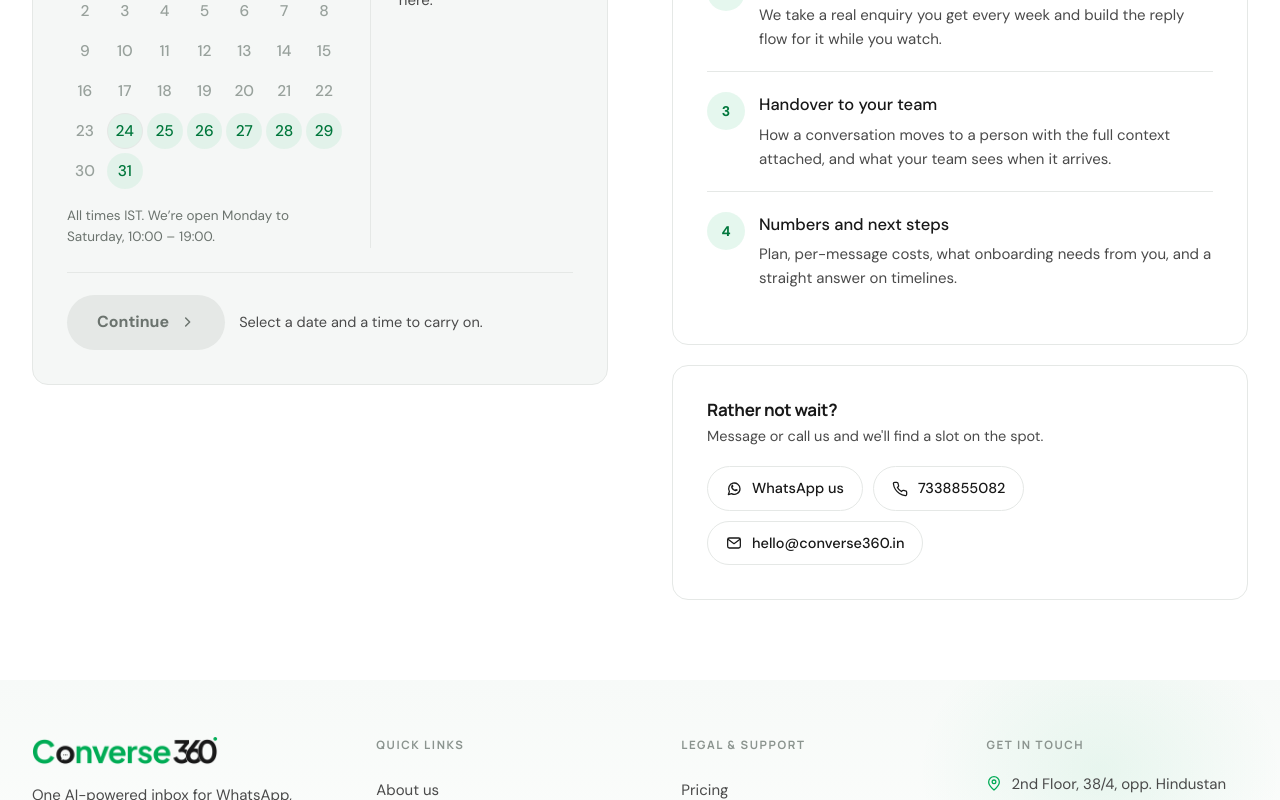
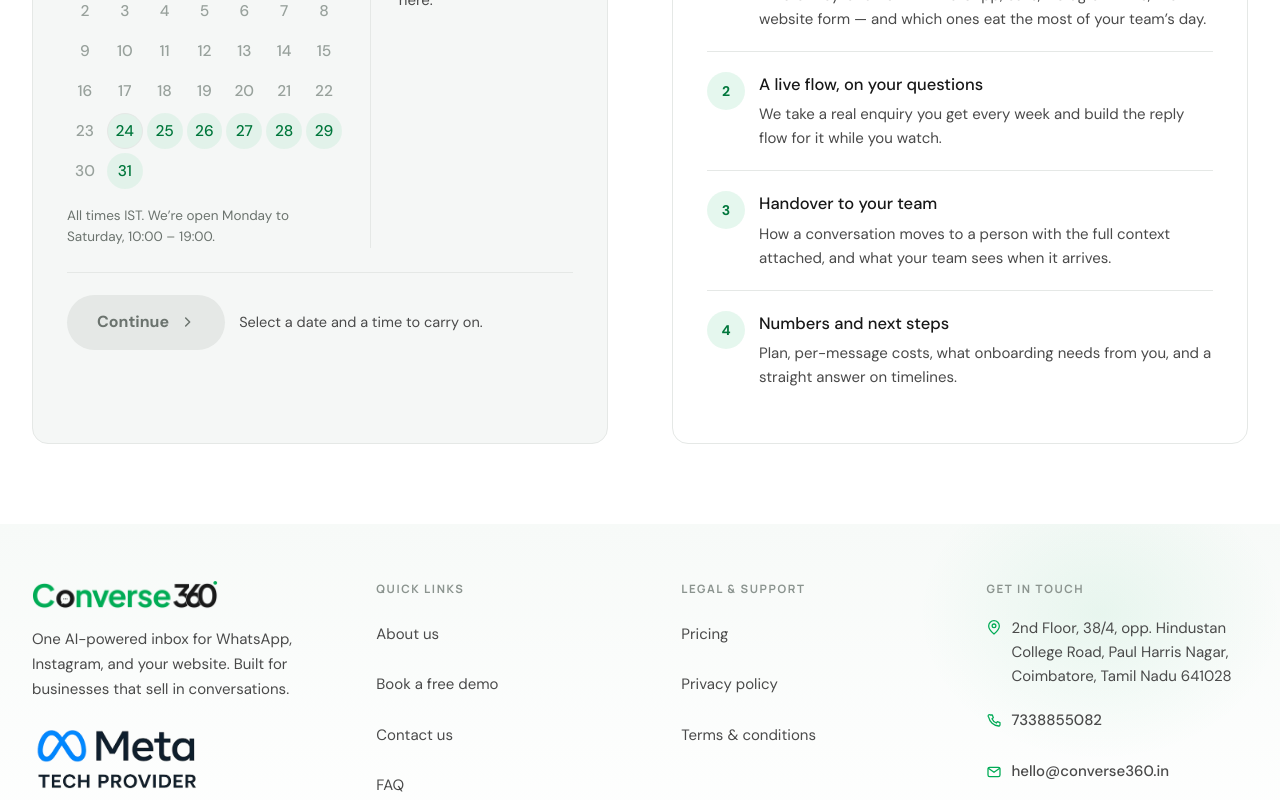
Before and after one commit to ram97510/converse360, a Next.js app: page /book-a-demo in a window 1280 px wide. Shown: the part 995-1795 px from the top of the page. Built offline with nearby package versions, Linux system fonts and the light colour scheme.

Commit message:
feat: add DemoBody and PricingBody components to site structure

```diff
--- a/components/demo/DemoBody.tsx
+++ b/components/demo/DemoBody.tsx
@@ -909,23 +909,23 @@ export default function DemoBody() {
       <section style={{ maxWidth: '1440px', margin: '0 auto', padding: 'clamp(48px,6.5vw,80px) clamp(20px,4vw,32px)' }}>
         {stepper}
 
+        <h2 style={{ fontSize: 'clamp(24px,3.2vw,32px)', fontWeight: '700', letterSpacing: '-0.03em', marginBottom: '12px' }}>
+          {heading.title}
+        </h2>
+        <p style={{ fontSize: '16.5px', lineHeight: '1.65', color: 'var(--color-text-muted)', marginBottom: '24px' }}>
+          {heading.body}
+        </p>
+
         <div
           style={{
             display: 'grid',
             gridTemplateColumns: 'repeat(auto-fit,minmax(min(340px,100%),1fr))',
             gap: 'clamp(32px,5vw,64px)',
-            alignItems: 'start',
+            alignItems: 'stretch',
           }}
         >
-          <div style={{ minWidth: '0' }}>
-            <h2 style={{ fontSize: 'clamp(24px,3.2vw,32px)', fontWeight: '700', letterSpacing: '-0.03em', marginBottom: '12px' }}>
-              {heading.title}
-            </h2>
-            <p style={{ fontSize: '16.5px', lineHeight: '1.65', color: 'var(--color-text-muted)', marginBottom: '24px' }}>
-              {heading.body}
-            </p>
-
-            <div style={{ ...CARD, background: 'var(--color-surface)' }}>
+          <div style={{ display: 'flex', flexDirection: 'column', minWidth: '0' }}>
+            <div style={{ ...CARD, flex: 1, background: 'var(--color-surface)' }}>
               {step === 1 && (
                 <>
                   <div className="demo-picker" style={{ display: 'grid', gridTemplateColumns: 'minmax(0,1.15fr) minmax(0,0.85fr)', gap: 'clamp(18px,2.5vw,28px)' }}>
@@ -958,7 +958,7 @@ export default function DemoBody() {
           </div>
 
           <div style={{ display: 'flex', flexDirection: 'column', minWidth: '0' }}>
-            <div style={CARD}>
+            <div style={{ ...CARD, flex: 1 }}>
               <h3 style={{ fontSize: '17px', fontWeight: '700', letterSpacing: '-0.02em', marginBottom: '6px' }}>
                 What the twenty minutes covers
               </h3>
@@ -980,37 +980,6 @@ export default function DemoBody() {
                 </div>
               ))}
             </div>
-
-            <div style={{ ...CARD, marginTop: '20px' }}>
-              <h3 style={{ fontSize: '17px', fontWeight: '700', letterSpacing: '-0.02em', marginBottom: '6px' }}>
-                Rather not wait?
-              </h3>
-              <p style={{ fontSize: '14.5px', lineHeight: '1.6', color: 'var(--color-text-muted)', marginBottom: '18px' }}>
-                Message or call us and we&apos;ll find a slot on the spot.
-              </p>
-              <div style={{ display: 'flex', flexWrap: 'wrap', gap: '10px' }}>
-                <Hx as="a" href="https://wa.me/917338855082" target="_blank" rel="noopener noreferrer" style={PILL} hoverStyle={PILL_HOVER}>
-                  <svg width="16" height="16" viewBox="0 0 24 24" fill="none" stroke="currentColor" strokeWidth="1.9" strokeLinecap="round" strokeLinejoin="round" aria-hidden="true">
-                    <path d="M21 11.5a8.5 8.5 0 0 1-12.6 7.4L3.5 20.5l1.6-4.8A8.5 8.5 0 1 1 21 11.5z" />
-                    <path d="M8.8 9c.3 2.6 2.6 4.9 5.2 5.2l1-1.4 1.7.7a4.6 4.6 0 0 1-6-1.2 4.6 4.6 0 0 1-1.2-6l.7 1.7z" />
-                  </svg>
-                  WhatsApp us
-                </Hx>
-                <Hx as="a" href="tel:7338855082" style={{ ...PILL, whiteSpace: 'nowrap' }} hoverStyle={PILL_HOVER}>
-                  <svg width="16" height="16" viewBox="0 0 24 24" fill="none" stroke="currentColor" strokeWidth="1.9" strokeLinecap="round" strokeLinejoin="round" aria-hidden="true">
-                    <path d="M22 16.9v3a2 2 0 0 1-2.2 2 19.8 19.8 0 0 1-8.6-3.1 19.5 19.5 0 0 1-6-6A19.8 19.8 0 0 1 2.1 4.2 2 2 0 0 1 4.1 2h3a2 2 0 0 1 2 1.7c.1 1 .4 1.9.7 2.8a2 2 0 0 1-.5 2.1L8.1 9.8a16 16 0 0 0 6 6l1.2-1.2a2 2 0 0 1 2.1-.5c.9.3 1.8.6 2.8.7a2 2 0 0 1 1.8 2.1z" />
-                  </svg>
-                  7338855082
-                </Hx>
-                <Hx as="a" href="mailto:hello@converse360.in" style={{ ...PILL, overflowWrap: 'break-word' }} hoverStyle={PILL_HOVER}>
-                  <svg width="16" height="16" viewBox="0 0 24 24" fill="none" stroke="currentColor" strokeWidth="1.9" strokeLinecap="round" strokeLinejoin="round" aria-hidden="true">
-                    <rect x="2.5" y="4.5" width="19" height="15" rx="2.5" />
-                    <path d="m3 6.5 9 6.5 9-6.5" />
-                  </svg>
-                  hello@converse360.in
-                </Hx>
-              </div>
-            </div>
           </div>
         </div>
       </section>
--- a/components/pricing/PricingBody.tsx
+++ b/components/pricing/PricingBody.tsx
@@ -63,8 +63,7 @@ export default function PricingBody() {
             <div role="tablist" aria-label="Billing period" style={{ display: "inline-flex", alignItems: "center", gap: "4px", background: "var(--color-surface)", border: "1px solid var(--color-divider)", borderRadius: "999px", padding: "5px" }}>
               <button type="button" role="tab" aria-selected={isMonthly} onClick={pickMonthly} style={{ font: "inherit", cursor: "pointer", border: "0", borderRadius: "999px", padding: "10px 22px", fontSize: "14.5px", fontWeight: "600", background: mBg, color: mFg, boxShadow: mShadow }}>Monthly</button>
               <button type="button" role="tab" aria-selected={isYearly} onClick={pickYearly} style={{ font: "inherit", cursor: "pointer", border: "0", borderRadius: "999px", padding: "10px 22px", fontSize: "14.5px", fontWeight: "600", background: yBg, color: yFg, boxShadow: yShadow, display: "inline-flex", alignItems: "center", gap: "9px" }}>Yearly{' '}
-                <span style={{ fontSize: "10.5px", fontWeight: "700", letterSpacing: "0.06em", textTransform: "uppercase", color: "var(--color-accent-600)" }}>Save
-                  10%</span></button>
+                <span style={{ fontSize: "10px", fontWeight: "700", letterSpacing: "0.04em", textTransform: "uppercase", color: "#15803d", background: "#dcfce7", padding: "3px 7px", borderRadius: "4px", lineHeight: "1" }}>Save 10%</span></button>
             </div>
           </div>
           <div style={{ display: "grid", gridTemplateColumns: "repeat(auto-fit,minmax(min(260px,100%),1fr))", gap: "20px", alignItems: "stretch" }}>
@@ -79,7 +78,7 @@ export default function PricingBody() {
               </div>
               <div style={{ fontSize: "12.5px", color: "var(--color-text-muted)", marginTop: "8px", marginBottom: "22px" }}>{n1}</div>
               <Hx link className="btn-fx btn-fx-brand" href="/contact" style={{ display: "block", textAlign: "center", background: "var(--brand)", color: "var(--color-bg)", fontSize: "15px", fontWeight: "700", padding: "14px 18px", borderRadius: "999px", marginBottom: "24px" }} hoverStyle={{ background: "var(--color-text)" }}>Start for free</Hx>
-              <div style={{ background: "var(--color-surface)", border: "1px solid var(--color-divider)", borderRadius: "10px", padding: "14px 15px", marginBottom: "24px" }}>
+              <div style={{ fontFamily: "Manrope, sans-serif", background: "var(--color-surface)", border: "1px solid var(--color-divider)", borderRadius: "10px", padding: "14px 15px", marginBottom: "24px" }}>
                 <div style={{ fontSize: "10.5px", fontWeight: "700", letterSpacing: "0.1em", textTransform: "uppercase", color: "var(--color-accent-600)", marginBottom: "12px" }}>
                   {' '}Per template message</div>
                 <div style={{ display: "flex", flexDirection: "column", gap: "9px", fontSize: "13.5px" }}>
@@ -232,7 +231,7 @@ export default function PricingBody() {
               </div>
               <div style={{ fontSize: "12.5px", color: "var(--color-text-muted)", marginTop: "8px", marginBottom: "22px" }}>{n2}</div>
               <Hx link className="btn-fx btn-fx-dark" href="/contact" style={{ display: "block", textAlign: "center", background: "var(--brand)", color: "var(--color-bg)", fontSize: "15px", fontWeight: "700", padding: "14px 18px", borderRadius: "999px", marginBottom: "24px" }} hoverStyle={{ background: "#000" }}>Start for free</Hx>
-              <div style={{ background: "var(--color-surface)", border: "1px solid var(--color-divider)", borderRadius: "10px", padding: "14px 15px", marginBottom: "24px" }}>
+              <div style={{ fontFamily: "Manrope, sans-serif", background: "var(--color-surface)", border: "1px solid var(--color-divider)", borderRadius: "10px", padding: "14px 15px", marginBottom: "24px" }}>
                 <div style={{ fontSize: "10.5px", fontWeight: "700", letterSpacing: "0.1em", textTransform: "uppercase", color: "var(--color-accent-600)", marginBottom: "12px" }}>
                   {' '}Per template message</div>
                 <div style={{ display: "flex", flexDirection: "column", gap: "9px", fontSize: "13.5px" }}>
@@ -403,7 +402,7 @@ export default function PricingBody() {
               </div>
               <div style={{ fontSize: "12.5px", color: "var(--color-text-muted)", marginTop: "8px", marginBottom: "22px" }}>{n3}</div>
               <Hx link className="btn-fx btn-fx-brand" href="/contact" style={{ display: "block", textAlign: "center", background: "var(--brand)", color: "var(--color-bg)", fontSize: "15px", fontWeight: "700", padding: "14px 18px", borderRadius: "999px", marginBottom: "24px" }} hoverStyle={{ background: "var(--color-text)" }}>Start for free</Hx>
-              <div style={{ background: "var(--color-surface)", border: "1px solid var(--color-divider)", borderRadius: "10px", padding: "14px 15px", marginBottom: "24px" }}>
+              <div style={{ fontFamily: "Manrope, sans-serif", background: "var(--color-surface)", border: "1px solid var(--color-divider)", borderRadius: "10px", padding: "14px 15px", marginBottom: "24px" }}>
                 <div style={{ fontSize: "10.5px", fontWeight: "700", letterSpacing: "0.1em", textTransform: "uppercase", color: "var(--color-accent-600)", marginBottom: "12px" }}>
                   {' '}Per template message</div>
                 <div style={{ display: "flex", flexDirection: "column", gap: "9px", fontSize: "13.5px" }}>
```
